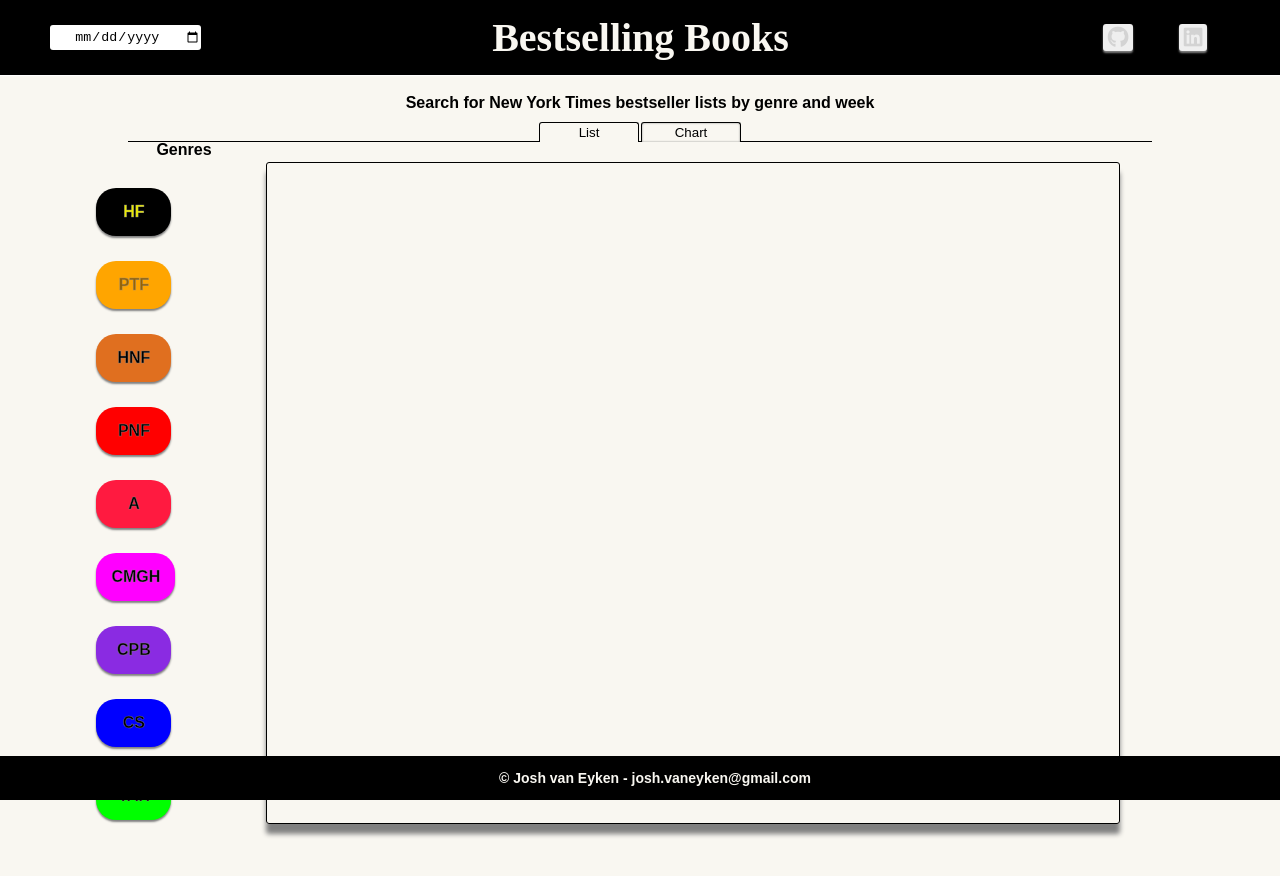
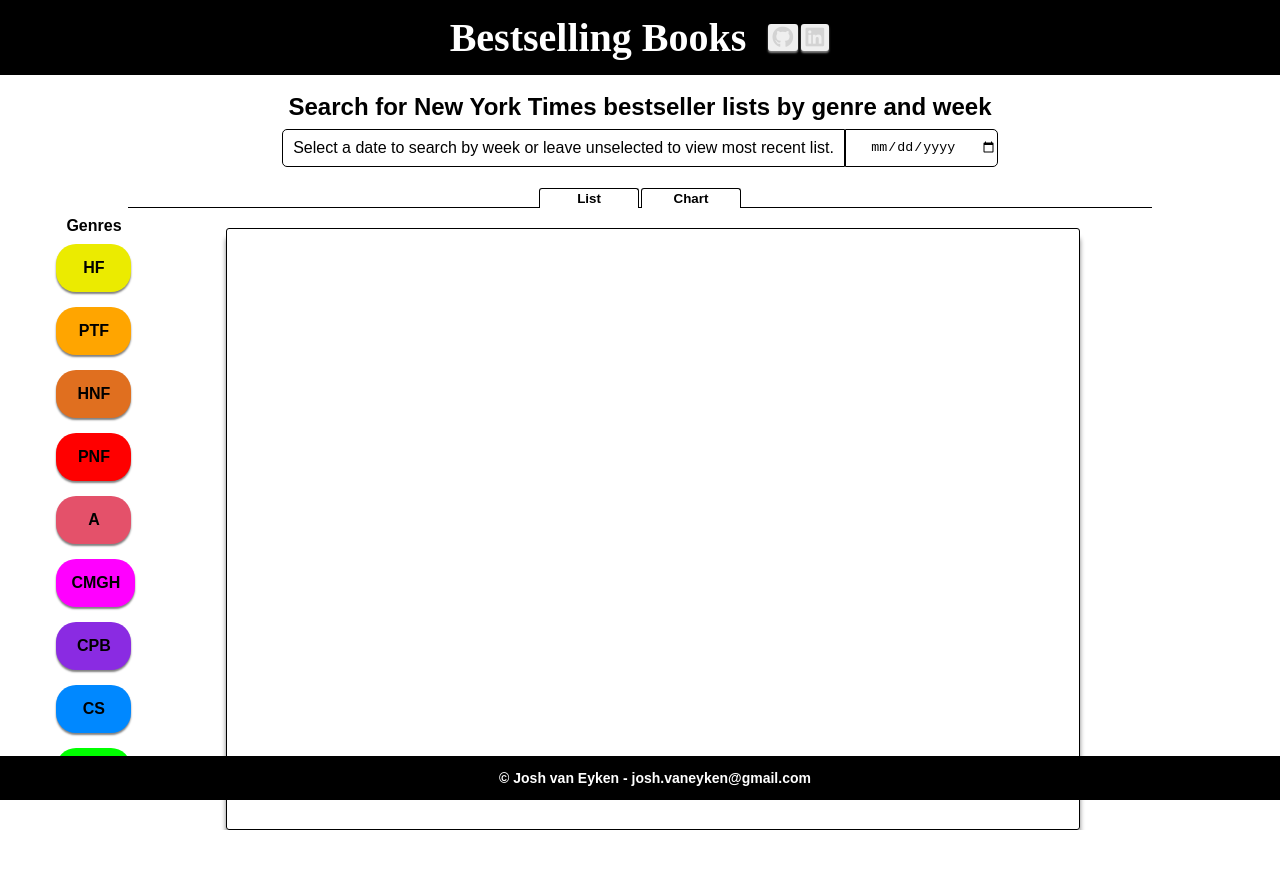
Before and after one commit to jvaneyken/Bestelling-Books, a website built with webpack: page index.html in a window 1280 px wide. After the commit the page ends 830 px from the top, so only its background shows below. Built offline with nearby package versions, Linux system fonts and the light colour scheme; no server answers.

Commit message:
Move date-input down from nav-bar and further page styling

```diff
--- a/index.html
+++ b/index.html
@@ -18,15 +18,6 @@
   </head>
   <body>
     <div class="nav-container">
-      <div id="search-div">
-        <!-- <input
-          type="text"
-          placeholder="Search books by year"
-          id="search-input"
-        /> -->
-        <input type="date" id="date-input" />
-        <!-- <button type="submit" id="search-button">Submit</button> -->
-      </div>
       <h1 id="site-title">Bestselling Books</h1>
       <div id="external-buttons">
         <a href="https://github.com/jvaneyken"
@@ -43,9 +34,19 @@
       Search for New York Times bestseller lists by genre and week
     </p>
 
+    <div id="search-container">
+      <div id="search-text">
+        Select a date to search by week or leave unselected to view most recent list.
+      </div>
+      <div id="search-div">
+        <input type="date" id="date-input" />
+        <!-- <button type="submit" id="search-button">Submit</button> -->
+      </div>
+    </div>
+
     <div id="chart-button-container">
-      <button id="list-button">List</button>
-      <button id="chart-button">Chart</button>
+      <button id="list-button" class="chart-list-buttons">List</button>
+      <button id="chart-button" class="chart-list-buttons">Chart</button>
     </div>
 
     <div id="main-and-side-container">
@@ -91,11 +92,11 @@
           </ul>
       </div>
       <main></main>
+      <div id="canvas-container">
+        <!-- <canvas id="book-chart"></canvas> -->
+      </div>
     </div>
 
-    <div id="canvas-container">
-      <!-- <canvas id="book-chart"></canvas> -->
-    </div>
 
 
     <footer>
--- a/src/index.js
+++ b/src/index.js
@@ -120,7 +120,7 @@ hardcoverFictionButton.addEventListener('click', async e => {
     }
         e.preventDefault();
         await fetchData();
-        console.log(list, "list");
+        // console.log(list, "list");
         // await fetchGoogleData();
 
 
@@ -135,8 +135,18 @@ hardcoverFictionButton.addEventListener('click', async e => {
         bookFunction(canvas, booksArray, weeksArray, backgroundColor);
 
 
+        const dateContent = document.getElementById("date-input");
+        const date = document.createElement("div");
+        if (dateContent.value) {
+            date.innerHTML = `You are viewing the list for the week of: ${new Date(dateContent.value).toLocaleDateString("en-US", {
+                month: 'long',
+                day: 'numeric',
+                year: 'numeric',
+                timeZone: 'UTC'
+            })}`;
+        }
 
-
+        mainContainer.appendChild(date);
         let ListHeader = document.createElement("h1");
         ListHeader.classList.add("list-header");
         ListHeader.innerHTML = list[0].display_name;
@@ -254,7 +264,7 @@ adviceButton.addEventListener('click', async e => {
 
         booksArray = list.map(book => book.book_details[0].title);
         weeksArray = list.map(week => week.weeks_on_list);
-        const backgroundColor = "#ff1a40";
+        const backgroundColor = "#e4516a";
         bookFunction(canvas, booksArray, weeksArray, backgroundColor);
 
         let ListHeader = document.createElement("h1");
@@ -344,7 +354,7 @@ childrenSeries.addEventListener('click', async e => {
 
         booksArray = list.map(book => book.book_details[0].title);
         weeksArray = list.map(week => week.weeks_on_list);
-        const backgroundColor = "#0000ff";
+        const backgroundColor = "#0088ff";
         bookFunction(canvas, booksArray, weeksArray, backgroundColor);
 
         let ListHeader = document.createElement("h1");
@@ -388,6 +398,8 @@ youngAdultHardcover.addEventListener('click', async e => {
 let chartButton = document.getElementById("chart-button");
 chartButton.addEventListener('click', e => {
     e.preventDefault();
+    listButton.classList.remove("clicked");
+    chartButton.classList.add("clicked");
     canvasContainer.classList.remove("hidden");
     mainContainer.classList.add("hidden");
 })
@@ -395,6 +407,8 @@ chartButton.addEventListener('click', e => {
 let listButton = document.getElementById("list-button");
 listButton.addEventListener('click', e => {
     e.preventDefault();
+    chartButton.classList.remove("clicked");
+    listButton.classList.add("clicked");
     mainContainer.classList.remove("hidden");
     canvasContainer.classList.add("hidden");
 })
--- a/src/index.scss
+++ b/src/index.scss
@@ -1,19 +1,19 @@
  @import './styles/reset.scss';
 
-//  body * {
+// body * {
 //     border: 1px solid blue;
-//  }
+// }
 
 body {
     font-weight: bold;
     font-family: sans-serif;
-    background-color: #f9f7f1;
+    // background-color: white;
 }
 
 
 .nav-container {
     display: flex;
-    justify-content: space-between;
+    justify-content: center;
     align-items: center;
     height: 75px;
     // background-color: rgb(211, 211, 211);
@@ -25,44 +25,14 @@ body {
 #site-title {
     font-size: 40px;
     font-family: "Playfair Display", serif;
-    color: #f9f7f1;
+    color: white;
 }
-
-#search-div {
-    margin-left: 50px;
-}
-
-// #search-div > input[type=text] {
-//     margin-left: 10px;
-//     margin-left: 10px;
-//     border: none;
-//     border-radius: 10px;
-//     padding: 5px;
-//     width: 200px;
-//     box-shadow: 0px 2px 2px grey;
-// }
-
-#date-input {
-    border: none;
-    border-radius: 3px;
-    width: 150px;
-    height: 25px;
-    text-align: center;
-}
-
-#search-button {
-    border-radius: 3px;
-    padding: 5px;
-    box-shadow: 0px 2px 2px #f9f7f1;
-}
-
-
 
 #external-buttons {
     display: flex;
     justify-content: space-around;
-    width: 150px;
-    margin-right: 50px;
+    width: 5%;
+    margin-left: 20px;
 }
 #external-buttons > a {
     text-decoration: none;
@@ -77,16 +47,62 @@ body {
     color: black;
 }
 
+#search-container {
+    display: flex;
+    // flex-direction: column;
+    // border: 1px solid red;
+    // align-items: center;
+    margin-bottom: 10px;
+    // margin-left: 100px;
+    // align-items: center;
+    justify-content: center;
+    font-weight: 100;
+}
+
+// #search-div {
+//     margin-left: 50px;
+// }
+
+#search-text {
+    border: 1px solid black;
+    border-top-left-radius: 5px;
+    border-bottom-left-radius: 5px;
+    padding: 10px;
+    font-size: 1rem;
+    margin-bottom: 10px;
+    // width: 500px;
+}
+
+#date-input {
+    border: 1px solid black;
+    border-top-right-radius: 5px;
+    border-bottom-right-radius: 5px;
+    width: 150px;
+    height: 36px;
+    text-align: center;
+}
+
+// #search-button {
+//     border-radius: 3px;
+//     padding: 5px;
+//     box-shadow: 0px 2px 2px white;
+// }
+
+
+
+
+
 #page-description {
     text-align: center;
     margin-bottom: 10px;
+    font-size: 1.5rem;
 }
 
 #chart-button-container {
     display: flex;
     justify-content: center;
     border-bottom: 1px solid black;
-    position: static;
+    // position: static;
     height: 20px;
     width: 80%;
     margin: auto;
@@ -94,6 +110,7 @@ body {
 
 #chart-button {
     position: relative;
+    font-weight: 900;
     top: 1px;
     left: 1px;
     width: 100px;
@@ -101,17 +118,17 @@ body {
     border-top-right-radius: 3px;
     border: 1px solid black;
     border-bottom: none;
-    background-color: #f9f7f1;
-    box-shadow: 0px 0px 2px grey inset;
+    // background-color: white;
 }
 
-#chart-button:hover {
-    background-color: black;
-    color: #f9f7f1;
-}
+// #chart-button:hover {
+//     background-color: black;
+//     color: white;
+// }
 
 #list-button {
     position: relative;
+    font-weight: 900;
     top: 1px;
     right: 1px;
     width: 100px;
@@ -119,35 +136,53 @@ body {
     border-top-right-radius: 3px;
     border: 1px solid black;
     border-bottom: none;
-    background-color: #f9f7f1;
+    // background-color: white;
 }
 
-#list-button:hover {
-    background-color: black;
-    color: #f9f7f1;
+// #list-button:hover {
+//     background-color: black;
+//     color: white;
+// }
+
+.chart-list-buttons {
+    background-color: white;
 }
 
+.chart-list-buttons:hover {
+    background-color: black;
+    color: white;
+}
+
+.clicked {
+    color: white;
+    background-color: grey;
+    // box-shadow: 0px 0px 2px grey inset;
+}
 
 #main-and-side-container {
     display: flex;
     justify-content: center;
     width: 95%;
+    height: 100%;
 }
 
-// #side-bar-container {
-//     // border: 1px solid black;
-//     display: flex;
-//     flex-direction: column;
-//     align-items: start;
-// }
+#side-bar-container {
+    // border: 1px solid black;
+    // display: flex;
+    // flex-direction: column;
+    // align-items: start;
+    height: 30%;
+}
 
 #sidebar-title {
-    margin-left: 60px;
+    margin-left: 10px;
+    margin-top: 10px;
+    margin-bottom: -20px;
 }
 
 #side-bar {
     display: inline-block;
-    height: 800px;
+    height: 100%;
     width: 150px;
     margin-top: 20px;
     // margin-left: 30px;
@@ -163,14 +198,14 @@ body {
     box-shadow: 0px 2px 2px grey;
     padding: 15px;
     margin-top: 10px;
-    margin-bottom: 15px;
+    margin-bottom: 5px;
     font-weight: 900;
     font-size: 1rem;
     // color: black;
-    text-shadow: 2px 1px 1px rgb(0, 0, 0) inset;
+    // text-shadow: 2px 1px 1px rgb(0, 0, 0) inset;
     // -webkit-text-fill-color: white;
-    -webkit-text-stroke-width: 0.5px;
-    -webkit-text-stroke-color: rgba(139, 139, 139, 0.803);
+    // -webkit-text-stroke-width: 0.5px;
+    // -webkit-text-stroke-color: rgba(139, 139, 139, 0.803);
 }
 
 #side-bar button:hover span {
@@ -178,14 +213,11 @@ body {
 }
 
 #hardcover-fiction-button {
-    // background-color: #ffff00;
-    background-color: rgba(0, 0, 0);
-    color: #ebeb00;
+    background-color: #ebeb00;
 }
 
 #paperback-fiction-button {
     background-color: #ffa500;
-    color: #986300;
 }
 
 #hardcover-nonfiction-button {
@@ -197,7 +229,7 @@ body {
 }
 
 #advice-button {
-    background-color: #ff1a40;
+    background-color: #e4516a;
 }
 
 #mid-grade-hardcover-button {
@@ -209,7 +241,8 @@ body {
 }
 
 #children-series-button {
-    background-color: #0000ff;
+    // background-color: black;
+    background-color: #0088ff;
 }
 
 #ya-hardcover-button {
@@ -261,8 +294,8 @@ body {
     // min-width: 100px;
     max-width: 300px;
     white-space: nowrap;
-    background-color: black;
-    color: #f9f7f1;
+    // background-color: black;
+    // color: white;
     box-shadow: -2px 5px 2px grey;
     z-index: 2;
 }
@@ -273,12 +306,17 @@ main {
     border-radius: 3px;
     box-shadow: 0px 10px 5px grey;
     margin-top: 20px;
+    margin-right: 80px;
     vertical-align: top;
     width: 70%;
-    height: 660px;
+    height: 600px;
     display: inline-block;
     overflow: scroll;
 }
+
+// main * {
+//     border: 1px solid red;
+// }
 
 .list-header {
     text-align: center;
@@ -342,7 +380,7 @@ main {
 #canvas-container {
     // display: none;
     position: absolute;
-    top: 22%;
+    top: 30%;
     left: 15%;
     width: 80%;
     height: 70%;
@@ -357,9 +395,40 @@ footer {
     padding: 15px;
     text-align: center;
     font-size: 14px;
-    color: #f9f7f1;
+    color: white;
 }
 
 .hidden {
     visibility: hidden;
 }
+
+
+@media screen and (max-height: 700px) {
+    #canvas-container {
+        position: absolute;
+        top: 35%;
+        left: 15%;
+        width: 80%;
+        height: 70%;
+    }
+}
+
+@media screen and (max-height: 600px) {
+    #canvas-container {
+        position: absolute;
+        top: 40%;
+        left: 15%;
+        width: 80%;
+        height: 70%;
+    }
+}
+
+@media screen and (max-height: 530px) {
+    #canvas-container {
+        position: absolute;
+        top: 45%;
+        left: 15%;
+        width: 80%;
+        height: 70%;
+    }
+}
```
Also changed, not shown: dist/main.css, 1 other file.
